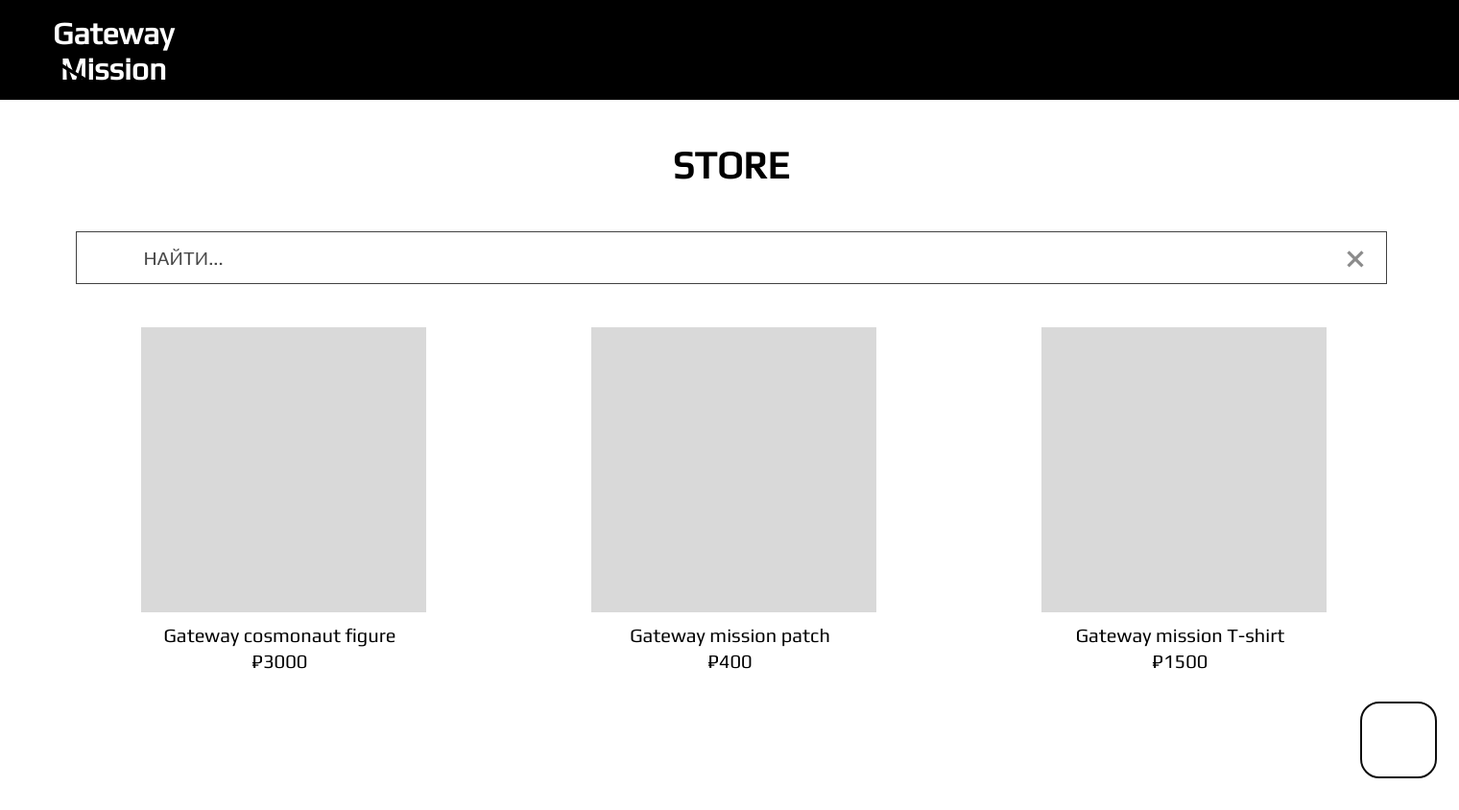
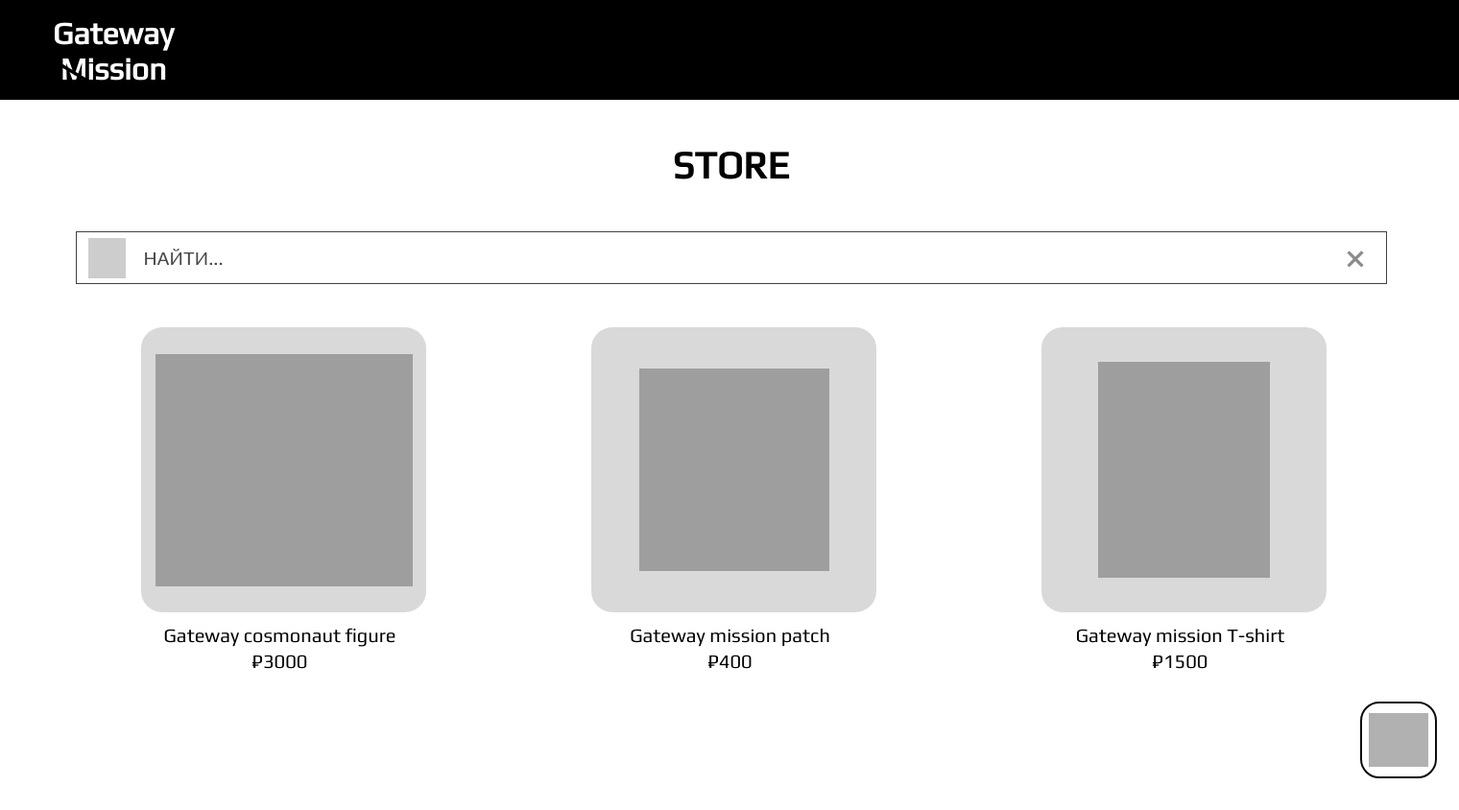
Before and after one commit to Bizerman/camping, a Django app: page / in a window 1520 px wide. Shown: the whole page at 96% size. Run offline with Django 4.2, Linux system fonts and the light colour scheme.

Commit message:
add files

```diff
--- a/RIP_lab1/static/css/main.css
+++ b/RIP_lab1/static/css/main.css
@@ -7,10 +7,6 @@ body {
 .all-page-group {
   width: 100%;
   height: 844px;
-  background-repeat: no-repeat;
-  background-position: center center;
-  background-size: cover;
-  opacity: 1;
   position: absolute;
   top: 0px;
   left: 0px;
@@ -19,28 +15,16 @@ body {
 .products {
   width: 100%;
   height: 390px;
-  /*background: url("../images/v29_48.png");*/
-  background-repeat: no-repeat;
-  background-position: center center;
-  background-size: cover;
-  opacity: 1;
   display: grid;
   grid-template-columns: 297px 297px 297px;
   column-gap: 172px;
   position: absolute;
   top: 341px;
   left: 147px;
-  overflow: hidden;
 }
 .product {
   width: 297px;
   height: 359px;
-  /*background: url("../images/v24_2.png");*/
-  background-repeat: no-repeat;
-  background-position: center center;
-  background-size: cover;
-  opacity: 1;
-  overflow: hidden;
 }
 .product-box {
   width: 297px;
@@ -48,30 +32,24 @@ body {
   display: flex;
   align-items: center;
   justify-content: center;
+  border-radius: 22px;
   background: rgba(217,217,217,1);
-  opacity: 1;
+
 }
 .product-image-1 {
   width: 268px;
   height: 242px;
-  /*background: url("../images/v28_30.png");*/
+  background: url("http://127.0.0.1:9000/img-for-rip/images/cosmonaut_figure.png");
   background-repeat: no-repeat;
   background-position: center center;
   background-size: cover;
-  opacity: 1;
-  overflow: hidden;
 }
 .product-text{
   width: 289px;
   height: 49px;
-  /*background: url("../images/v121_2.png");*/
-  background-repeat: no-repeat;
-  background-position: center center;
-  background-size: cover;
-  opacity: 1;
   position: absolute;
   top: 309px;
-  overflow: hidden;
+
 }
 .product-name {
   width: 289px;
@@ -82,7 +60,6 @@ body {
   font-family: Play,sans-serif;
   font-weight: normal;
   font-size: 20px;
-  opacity: 1;
   text-align: center;
 }
 .product-price {
@@ -94,28 +71,23 @@ body {
   font-family: Play,sans-serif;
   font-weight: normal;
   font-size: 20px;
-  opacity: 1;
   text-align: center;
 }
 .product-image-2 {
   width: 198px;
   height: 211px;
-  /*background: url("../images/v29_31.png");*/
+  background: url("http://127.0.0.1:9000/img-for-rip/images/patch_gateway.png");
   background-repeat: no-repeat;
   background-position: center center;
   background-size: cover;
-  opacity: 1;
-  overflow: hidden;
 }
 .product-image-3 {
   width: 179px;
   height: 225px;
-  /*background: url("../images/v29_32.png");*/
+  background: url("http://127.0.0.1:9000/img-for-rip/images/tshirt_gateway.png");
   background-repeat: no-repeat;
   background-position: center center;
   background-size: cover;
-  opacity: 1;
-  overflow: hidden;
 }
 .store-title {
   width: 129px;
@@ -126,18 +98,15 @@ body {
   font-family: Play,sans-serif;
   font-weight: bold;
   font-size: 40px;
-  opacity: 1;
   text-align: center;
 }
 .head {
   width: 100%;
   height: 104px;
   background: rgba(0,0,0,1);
-  opacity: 1;
   position: absolute;
   top: 0px;
   left: 0px;
-  overflow: hidden;
 }
 .name {
   color: #fff;
@@ -152,7 +121,6 @@ body {
   font-family: Play,sans-serif;
   font-weight: Bold;
   font-size: 32px;
-  opacity: 1;
   text-align: center;
 }
 .home-btn-line{
@@ -169,15 +137,9 @@ body {
 .search {
   width: 1366px;
   height: 56px;
-  /*background: url("../images/v32_71.png");*/
-  background-repeat: no-repeat;
-  background-position: center center;
-  background-size: cover;
-  opacity: 1;
   position: absolute;
   top: 240px;
   left: 79px;
-  overflow: hidden;
 }
 .search-box {
   width: 100%;
@@ -188,12 +150,11 @@ body {
   top: 1px;
   left: 0px;
   border: 1px solid rgba(0,0,0,1);
-  overflow: hidden;
 }
 .search-image {
   width: 39px;
   height: 42px;
-  /*background: url("../images/v32_58.png");*/
+  background: url("http://127.0.0.1:9000/img-for-rip/images/search.png");
   background-repeat: no-repeat;
   background-position: center center;
   background-size: cover;
@@ -201,7 +162,7 @@ body {
   position: absolute;
   top: 8px;
   left: 13px;
-  overflow: hidden;
+
 }
 .search-text {
   width: 144px;
@@ -230,21 +191,15 @@ body {
 .cart {
   width: 80px;
   height: 80px;
-  /*background: url("../images/v33_111.png");*/
-  background-repeat: no-repeat;
-  background-position: center center;
-  background-size: cover;
   opacity: 0.9399999976158142;
   position: absolute;
   top:  731px;
   left: 1417px;
-  overflow: hidden;
 }
 .cart-box {
   width: 80px;
   height: 80px;
   background: rgba(255,255,255,1);
-  opacity: 1;
   display: flex;
   align-items: center;
   justify-content: center;
@@ -252,19 +207,14 @@ body {
   top: 0px;
   left: 0px;
   border: 2px solid rgba(0,0,0,1);
-  border-top-left-radius: 20px;
-  border-top-right-radius: 20px;
-  border-bottom-left-radius: 20px;
-  border-bottom-right-radius: 20px;
-  overflow: hidden;
+  border-radius: 20px;
 }
 .cart-image {
   width: 62px;
   height: 56px;
-  /*background: url("../images/v33_113.png");*/
+  background: url("http://127.0.0.1:9000/img-for-rip/images/cart.png");
   background-repeat: no-repeat;
   background-position: center center;
   background-size: cover;
   opacity: 0.8399999737739563;
-  overflow: hidden;
 }
```
